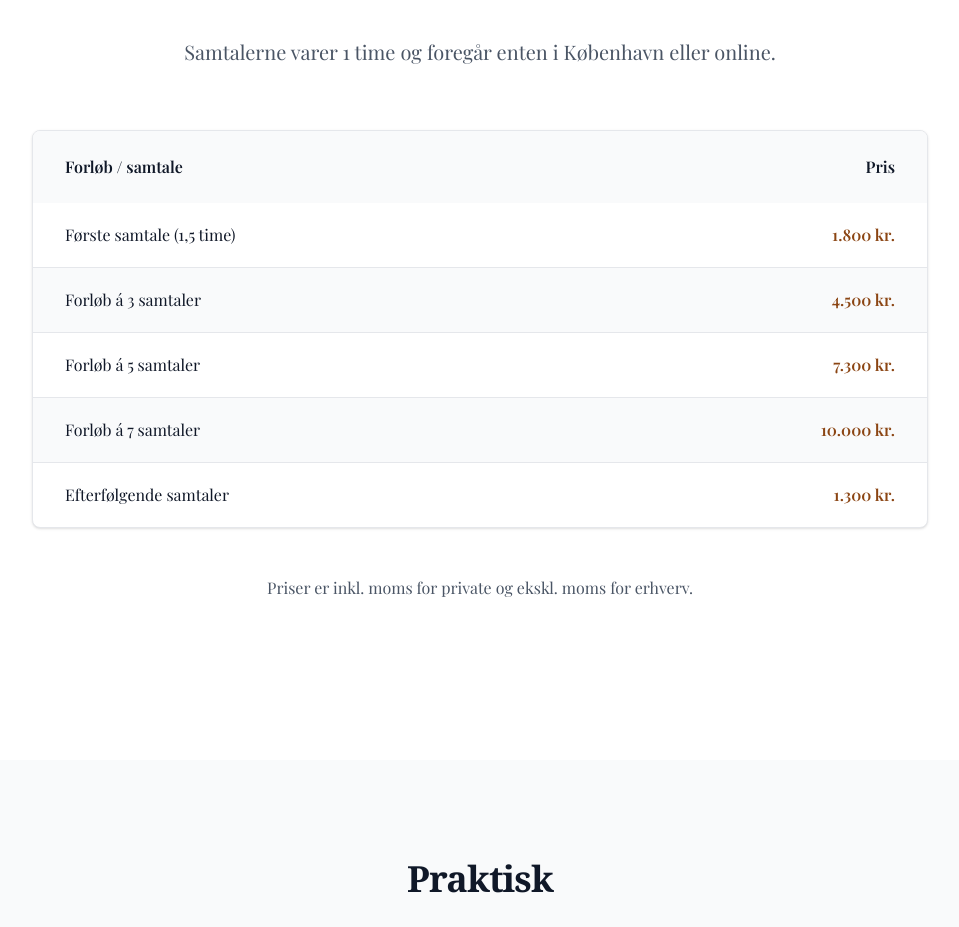
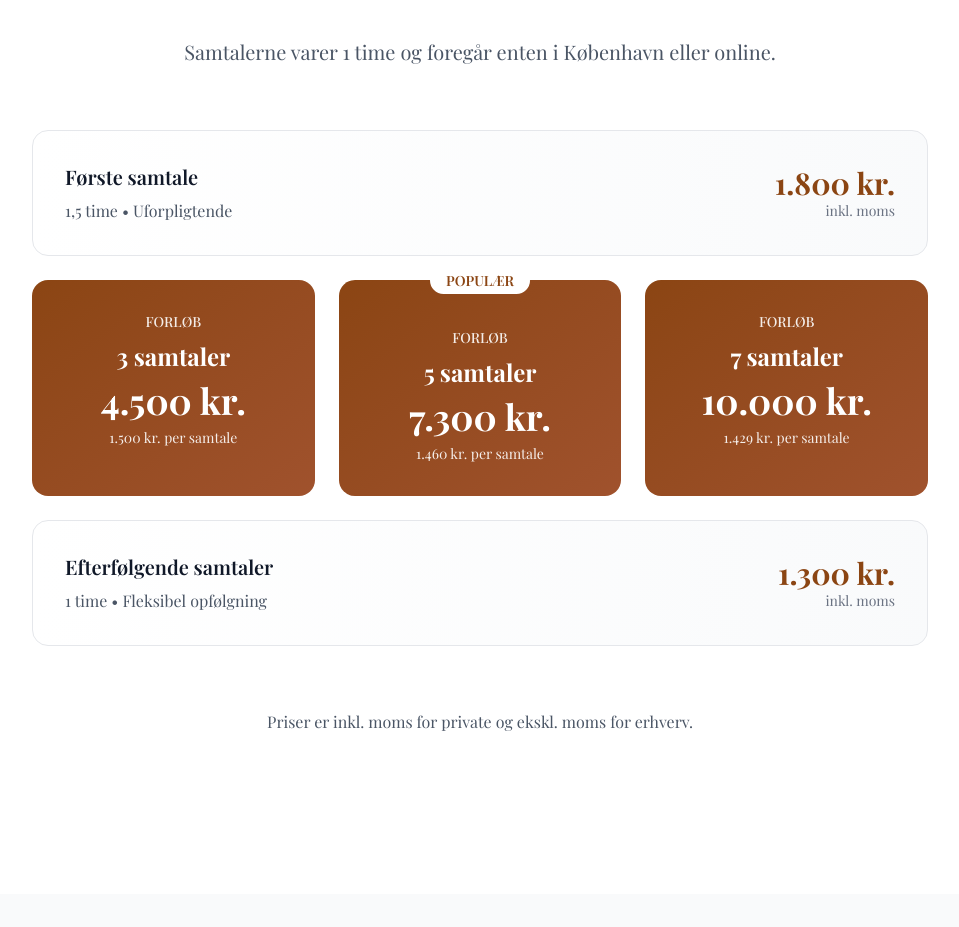
Before and after one commit to nordic-agency/marielouisestokholm, a Next.js app: page /praktik-og-priser in a window 1280 px wide. Shown: the part 1967-2894 px from the top of the page, without its empty margins (160-1119 px from the left). Built offline with nearby package versions, Linux system fonts and the light colour scheme.

Commit message:
V2 Revision: Redesigned pricing section with modern card-based layout

```diff
--- a/src/app/praktik-og-priser/page.tsx
+++ b/src/app/praktik-og-priser/page.tsx
@@ -79,39 +79,67 @@ export default function PraktikOgPriser() {
             Samtalerne varer 1 time og foregår enten i København eller online.
           </p>
 
-          {/* Pricing Table */}
-          <div className="bg-white rounded-lg shadow-sm border border-gray-200 overflow-hidden mb-12">
-            <div className="overflow-x-auto">
-              <table className="w-full">
-                <thead className="bg-gray-50">
-                  <tr>
-                    <th className="px-8 py-6 text-left text-base font-semibold text-gray-900">Forløb / samtale</th>
-                    <th className="px-8 py-6 text-right text-base font-semibold text-gray-900">Pris</th>
-                  </tr>
-                </thead>
-                <tbody className="divide-y divide-gray-200">
-                  <tr>
-                    <td className="px-8 py-5 text-base text-gray-900">Første samtale (1,5 time)</td>
-                    <td className="px-8 py-5 text-base font-semibold text-[#8B4513] text-right">1.800 kr.</td>
-                  </tr>
-                  <tr className="bg-gray-50">
-                    <td className="px-8 py-5 text-base text-gray-900">Forløb á 3 samtaler</td>
-                    <td className="px-8 py-5 text-base font-semibold text-[#8B4513] text-right">4.500 kr.</td>
-                  </tr>
-                  <tr>
-                    <td className="px-8 py-5 text-base text-gray-900">Forløb á 5 samtaler</td>
-                    <td className="px-8 py-5 text-base font-semibold text-[#8B4513] text-right">7.300 kr.</td>
-                  </tr>
-                  <tr className="bg-gray-50">
-                    <td className="px-8 py-5 text-base text-gray-900">Forløb á 7 samtaler</td>
-                    <td className="px-8 py-5 text-base font-semibold text-[#8B4513] text-right">10.000 kr.</td>
-                  </tr>
-                  <tr>
-                    <td className="px-8 py-5 text-base text-gray-900">Efterfølgende samtaler</td>
-                    <td className="px-8 py-5 text-base font-semibold text-[#8B4513] text-right">1.300 kr.</td>
-                  </tr>
-                </tbody>
-              </table>
+          {/* Pricing Cards */}
+          <div className="grid gap-6 mb-16">
+            {/* Første samtale */}
+            <div className="bg-gradient-to-r from-white to-gray-50 rounded-2xl p-8 border border-gray-200 hover:shadow-lg transition-all duration-300">
+              <div className="flex justify-between items-center">
+                <div>
+                  <h3 className="text-xl font-semibold text-gray-900 mb-2">Første samtale</h3>
+                  <p className="text-gray-600">1,5 time • Uforpligtende</p>
+                </div>
+                <div className="text-right">
+                  <div className="text-3xl font-bold text-[#8B4513]">1.800 kr.</div>
+                  <p className="text-sm text-gray-500">inkl. moms</p>
+                </div>
+              </div>
+            </div>
+
+            {/* Forløb */}
+            <div className="grid md:grid-cols-3 gap-6">
+              <div className="bg-gradient-to-br from-[#8B4513] to-[#A0522D] rounded-2xl p-8 text-white hover:shadow-xl transition-all duration-300 transform hover:-translate-y-1">
+                <div className="text-center">
+                  <div className="text-sm font-medium opacity-90 mb-2">FORLØB</div>
+                  <h3 className="text-2xl font-bold mb-2">3 samtaler</h3>
+                  <div className="text-4xl font-bold mb-2">4.500 kr.</div>
+                  <p className="text-sm opacity-90">1.500 kr. per samtale</p>
+                </div>
+              </div>
+
+              <div className="bg-gradient-to-br from-[#8B4513] to-[#A0522D] rounded-2xl p-8 text-white hover:shadow-xl transition-all duration-300 transform hover:-translate-y-1 relative">
+                <div className="absolute -top-3 left-1/2 transform -translate-x-1/2">
+                  <span className="bg-white text-[#8B4513] px-4 py-1 rounded-full text-sm font-semibold">POPULÆR</span>
+                </div>
+                <div className="text-center pt-4">
+                  <div className="text-sm font-medium opacity-90 mb-2">FORLØB</div>
+                  <h3 className="text-2xl font-bold mb-2">5 samtaler</h3>
+                  <div className="text-4xl font-bold mb-2">7.300 kr.</div>
+                  <p className="text-sm opacity-90">1.460 kr. per samtale</p>
+                </div>
+              </div>
+
+              <div className="bg-gradient-to-br from-[#8B4513] to-[#A0522D] rounded-2xl p-8 text-white hover:shadow-xl transition-all duration-300 transform hover:-translate-y-1">
+                <div className="text-center">
+                  <div className="text-sm font-medium opacity-90 mb-2">FORLØB</div>
+                  <h3 className="text-2xl font-bold mb-2">7 samtaler</h3>
+                  <div className="text-4xl font-bold mb-2">10.000 kr.</div>
+                  <p className="text-sm opacity-90">1.429 kr. per samtale</p>
+                </div>
+              </div>
+            </div>
+
+            {/* Efterfølgende samtaler */}
+            <div className="bg-gradient-to-r from-white to-gray-50 rounded-2xl p-8 border border-gray-200 hover:shadow-lg transition-all duration-300">
+              <div className="flex justify-between items-center">
+                <div>
+                  <h3 className="text-xl font-semibold text-gray-900 mb-2">Efterfølgende samtaler</h3>
+                  <p className="text-gray-600">1 time • Fleksibel opfølgning</p>
+                </div>
+                <div className="text-right">
+                  <div className="text-3xl font-bold text-[#8B4513]">1.300 kr.</div>
+                  <p className="text-sm text-gray-500">inkl. moms</p>
+                </div>
+              </div>
             </div>
           </div>
 
```
